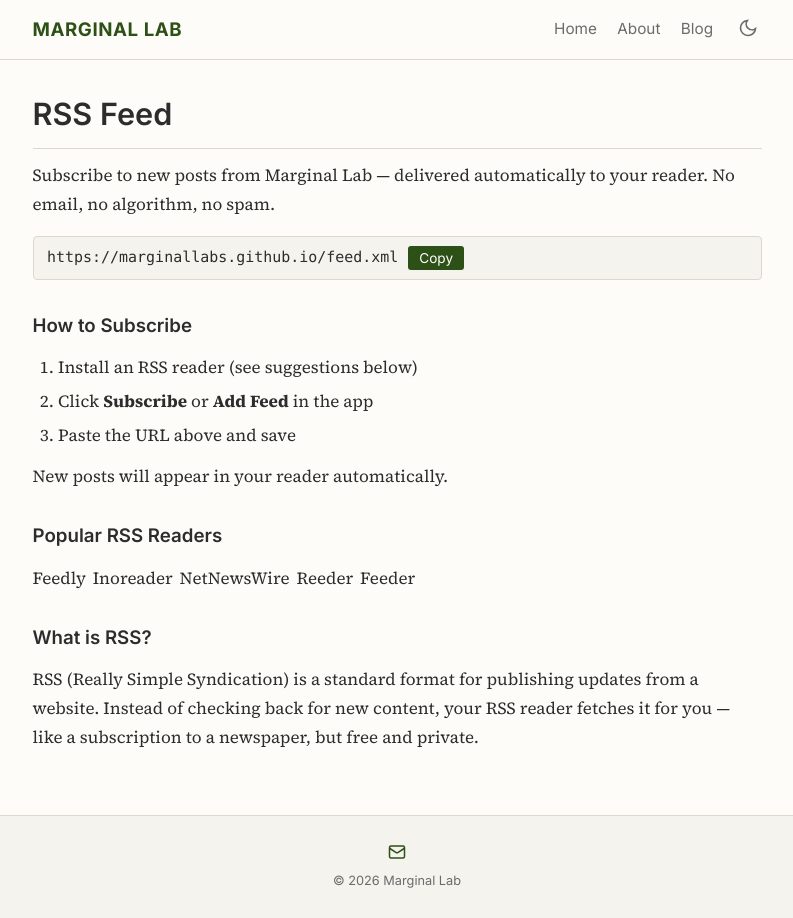
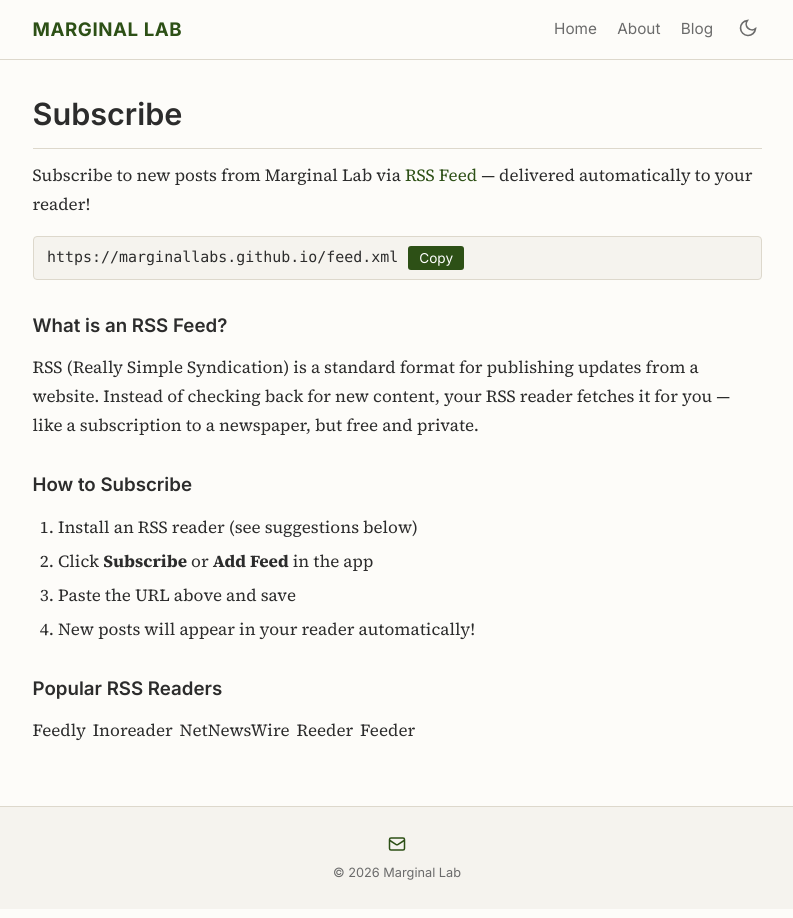
Before and after one commit to marginallabs/marginallabs.github.io, a Jekyll site: the page built from _pages/subscribe.md, in a window 1280 px wide. Shown: the whole page, without its empty margins (243-1036 px from the left). Built offline with Jekyll 4.4.1, drawn with Linux system fonts in a browser that asks for light colours; part of the change alters nothing that is shown.

Commit message:
Rename /rss/ to /subscribe/ and update content
Co-Authored-By: Claude Opus 4.7 <noreply@anthropic.com>

```diff
--- a/_layouts/page.html
+++ b/_layouts/page.html
@@ -6,7 +6,7 @@ layout: default
     <h1 class="page-title">{{ page.title }}</h1>
     {% if page.rss %}
     <div class="rss-subscribe">
-      <a href="{{ '/rss/' | relative_url }}">
+      <a href="{{ '/subscribe/' | relative_url }}">
         <svg xmlns="http://www.w3.org/2000/svg" width="16" height="16" viewBox="0 0 24 24" fill="none" stroke="currentColor" stroke-width="2" stroke-linecap="round" stroke-linejoin="round"><path d="M4 11a9 9 0 0 1 9 9"/><path d="M4 4a16 16 0 0 1 16 16"/><circle cx="5" cy="19" r="1"/></svg>
         RSS Feed
       </a>
--- a/_pages/rss.md
+++ b/_pages/subscribe.md
@@ -1,24 +1,27 @@
 ---
 layout: page
-title: RSS Feed
-permalink: /rss/
+title: Subscribe
+permalink: /subscribe/
 ---
 
 <div class="rss-guide">
-  <p>Subscribe to new posts from Marginal Lab — delivered automatically to your reader. No email, no algorithm, no spam.</p>
+  <p>Subscribe to new posts from Marginal Lab via <a href="{{ '/feed.xml' | relative_url }}" target="_blank">RSS Feed</a> — delivered automatically to your reader!</p>
 
   <div class="rss-url-box">
     <code>https://marginallabs.github.io/feed.xml</code>
     <button class="rss-copy-btn" id="rss-copy-btn" aria-label="Copy feed URL">Copy</button>
   </div>
 
+  <h2>What is an RSS Feed?</h2>
+  <p>RSS (Really Simple Syndication) is a standard format for publishing updates from a website. Instead of checking back for new content, your RSS reader fetches it for you — like a subscription to a newspaper, but free and private.</p>
+
   <h2>How to Subscribe</h2>
   <ol>
     <li>Install an RSS reader (see suggestions below)</li>
     <li>Click <strong>Subscribe</strong> or <strong>Add Feed</strong> in the app</li>
     <li>Paste the URL above and save</li>
+    <li>New posts will appear in your reader automatically!</li>
   </ol>
-  <p>New posts will appear in your reader automatically.</p>
 
   <h2>Popular RSS Readers</h2>
   <div class="rss-apps">
@@ -28,9 +31,6 @@ permalink: /rss/
     <span class="app-tag">Reeder</span>
     <span class="app-tag">Feeder</span>
   </div>
-
-  <h2>What is RSS?</h2>
-  <p>RSS (Really Simple Syndication) is a standard format for publishing updates from a website. Instead of checking back for new content, your RSS reader fetches it for you — like a subscription to a newspaper, but free and private.</p>
 </div>
 
 <script>
```
